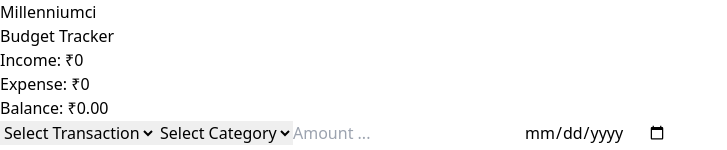
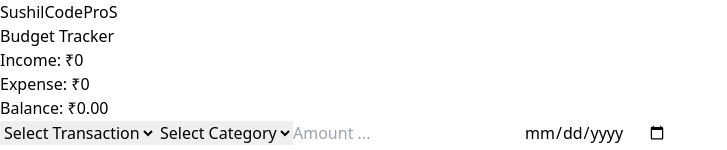
Before and after one commit to SushilCodePro/mybudgetracker, a React (Create React App) app: page / in a window 1280 px wide. Shown: the top 150 px of the page, without its empty margins (0-727 px from the left). Built offline with nearby package versions, Linux system fonts and the light colour scheme.

Commit message:
Name Changed

```diff
--- a/src/components/BudgetSummary.js
+++ b/src/components/BudgetSummary.js
@@ -7,7 +7,7 @@ function BudgetSummary({ data }) {
 
     return (
         <div>
-            <h1 className="text-center text-green-400 font-bold text-3xl mb-2">Millenniumci</h1>
+            <h1 className="text-center text-green-400 font-bold text-3xl mb-2">SushilCodeProS</h1>
             <p className="text-center font-bol text-xl mb-2">Budget Tracker</p>
             <div className="0 mb-4 p-2 grid grid-cols-3 gap-2">
                 <p className="border border-gray-400 p-2 text-green-600 font-bold  bg-white rounded">Income: ₹{totalIncome}</p>
```
